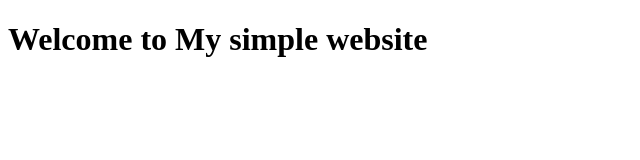
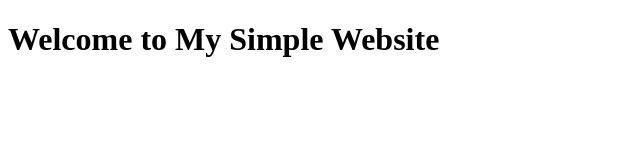
Before and after one commit to AyeshaS2707/DEMO_22, a plain HTML site: page src/main/resources/index.html in a window 1280 px wide. Shown: the whole page, without its empty margins (0-640 px from the left). Drawn offline with Linux system fonts and the light colour scheme.

Commit message:
Third Commit

```diff
--- a/src/main/resources/index.html
+++ b/src/main/resources/index.html
@@ -2,9 +2,9 @@
 <html lang="en">
 <head>
     <meta charset="UTF-8">
-    <title>My Simple Website</title>
+    <title>My simple website</title>
 </head>
 <body>
-<h1> Welcome to My simple website</h1>
+<h1> Welcome to My Simple Website</h1>
 </body>
 </html>
```
